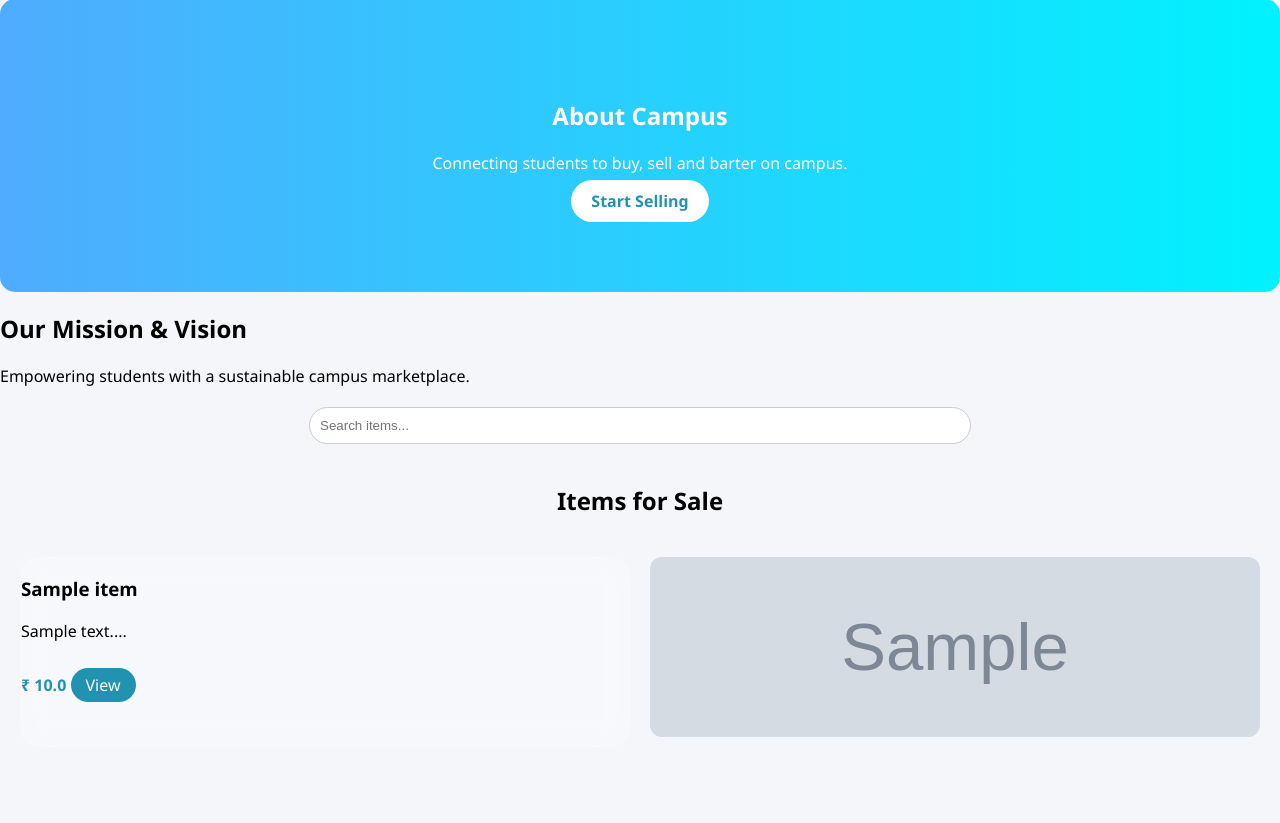
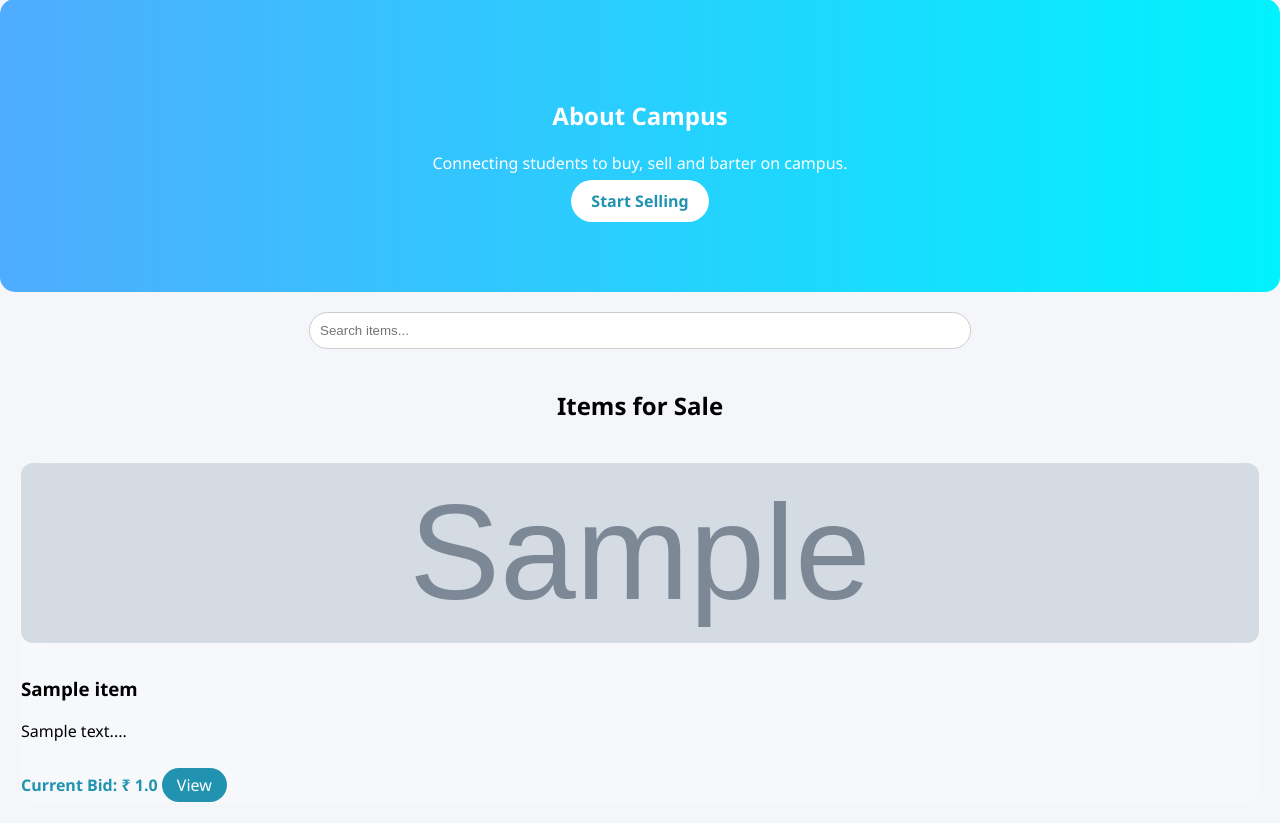
Before and after one commit to sharon232323/bidmate, a Flask app: template templates/index.html in a window 1280 px wide. Shown: the part 85-908 px from the top of the page. Before the commit the page ends 822 px from the top, so only its background shows below. Run offline with Flask 3, Linux system fonts and the light colour scheme; the template is opened without the code that fills it: values that come from a table or form of the project are taken from there, others are empty; tables that the repository leaves empty hold one stand-in row (values such as "Sample post"); grey boxes marked "Sample" are stand-in pictures.

Commit message:
index page

```diff
--- a/templates/index.html
+++ b/templates/index.html
@@ -7,26 +7,32 @@
     <a href="/sell" class="btn">Start Selling</a>
 </section>
 
-<section class="mission">
-    <h2>Our Mission & Vision</h2>
-    <p>Empowering students with a sustainable campus marketplace.</p>
-</section>
 <input type="text" id="searchInput" placeholder="Search items..." class="search-bar">
 
 <h2 class="section-title">Items for Sale</h2>
 
 <div class="cards">
+
     {% for item in items %}
     <div class="card">
+
+        {% if item.image %}
+        <img src="{{ url_for('static', filename='uploads/' + item.image) }}" class="card-img">
+        {% endif %}
+
         <h3>{{ item.title }}</h3>
         <p>{{ item.description[:80] }}...</p>
-        <span class="price">₹ {{ item.price }}</span>
+
+        {% if item.current_bid %}
+            <span class="price">Current Bid: ₹ {{ item.current_bid }}</span>
+        {% else %}
+            <span class="price">₹ {{ item.price }}</span>
+        {% endif %}
+
         <a href="/item/{{ item.id }}" class="view-btn">View</a>
     </div>
     {% endfor %}
-    {% if item.image %}
-<img src="{{ url_for('static', filename='uploads/' + item.image) }}" class="card-img">
-{% endif %}
+
 </div>
 
 {% endblock %}
```
